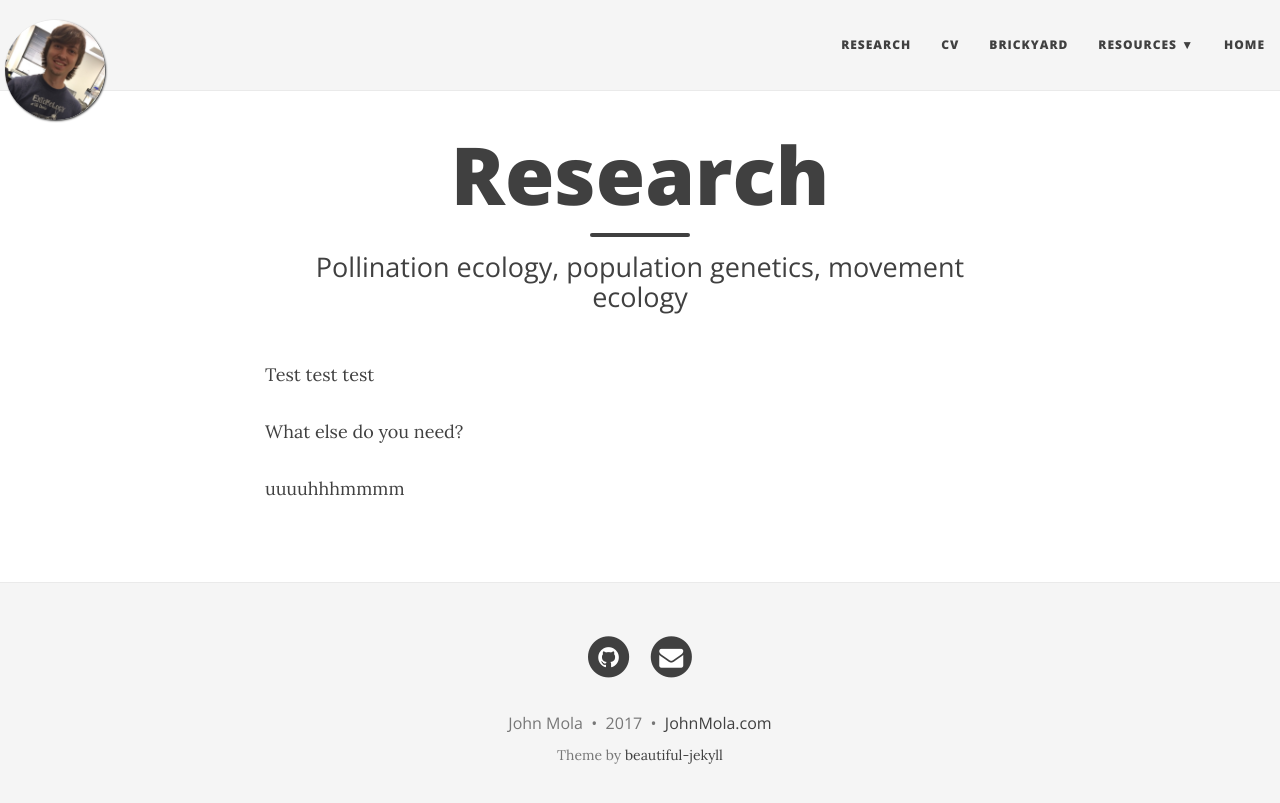
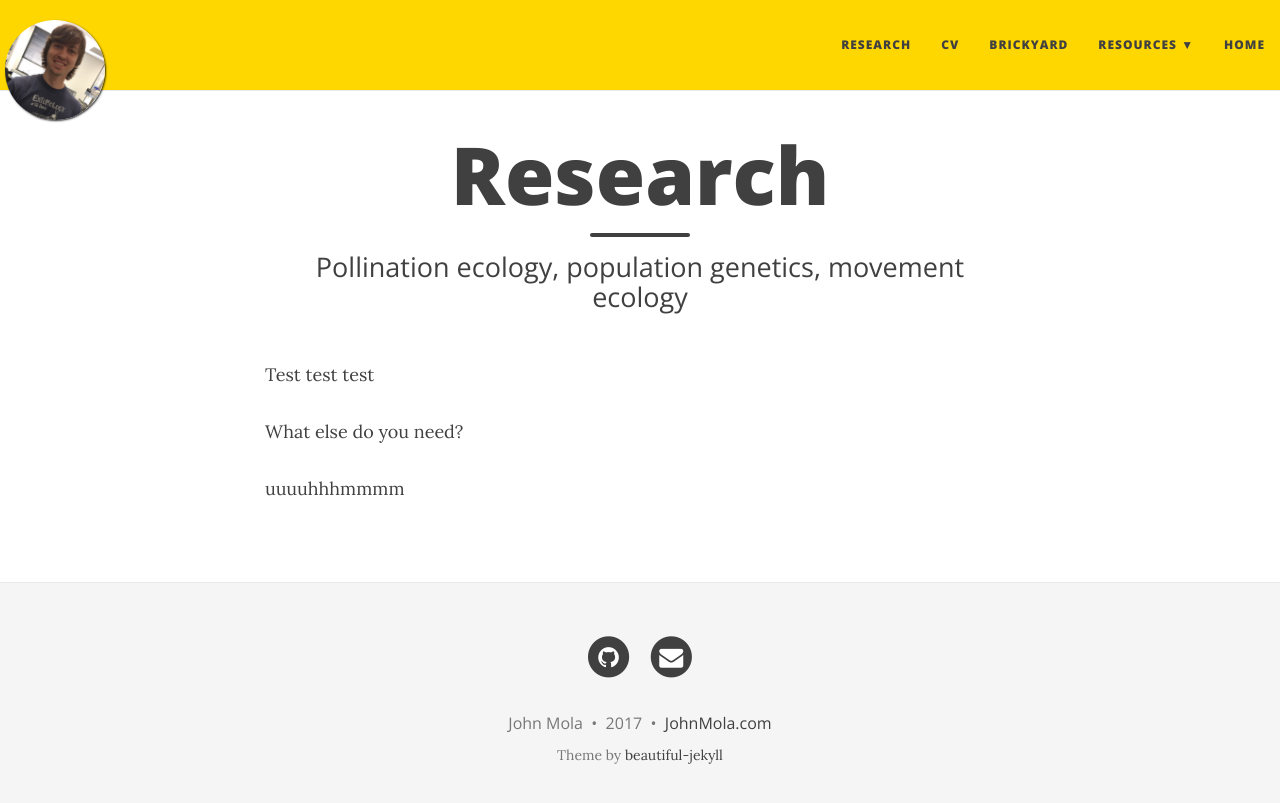
Before and after one commit to maureenpage/maureen-page.github.io, a Jekyll site: the page built from Research.md, in a window 1280 px wide. Shown: the top 803 px of the page. Built offline with Jekyll 4.4.1, drawn with Linux system fonts in a browser that asks for light colours; nearby versions of some CDN libraries.

Commit message:
navbar color

```diff
--- a/css/main.css
+++ b/css/main.css
@@ -105,7 +105,7 @@ img {
 /* --- Navbar --- */
 
 .navbar-custom {
-  background: #F5F5F5;
+  background: #FFD700;
   border-bottom: 1px solid #EAEAEA;
   font-family: 'Open Sans', 'Helvetica Neue', Helvetica, Arial, sans-serif;
   {% if site.navbar-col %}
```
